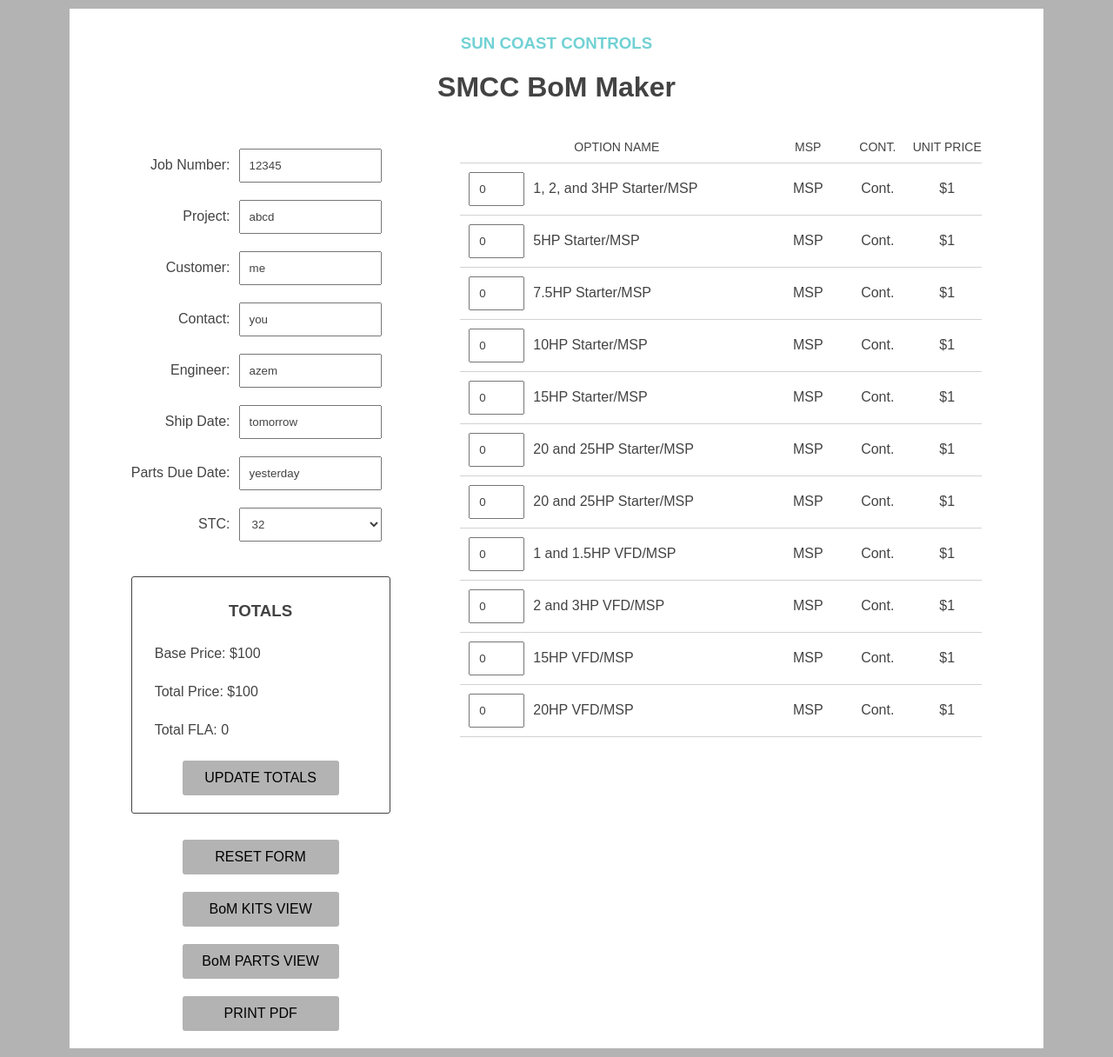
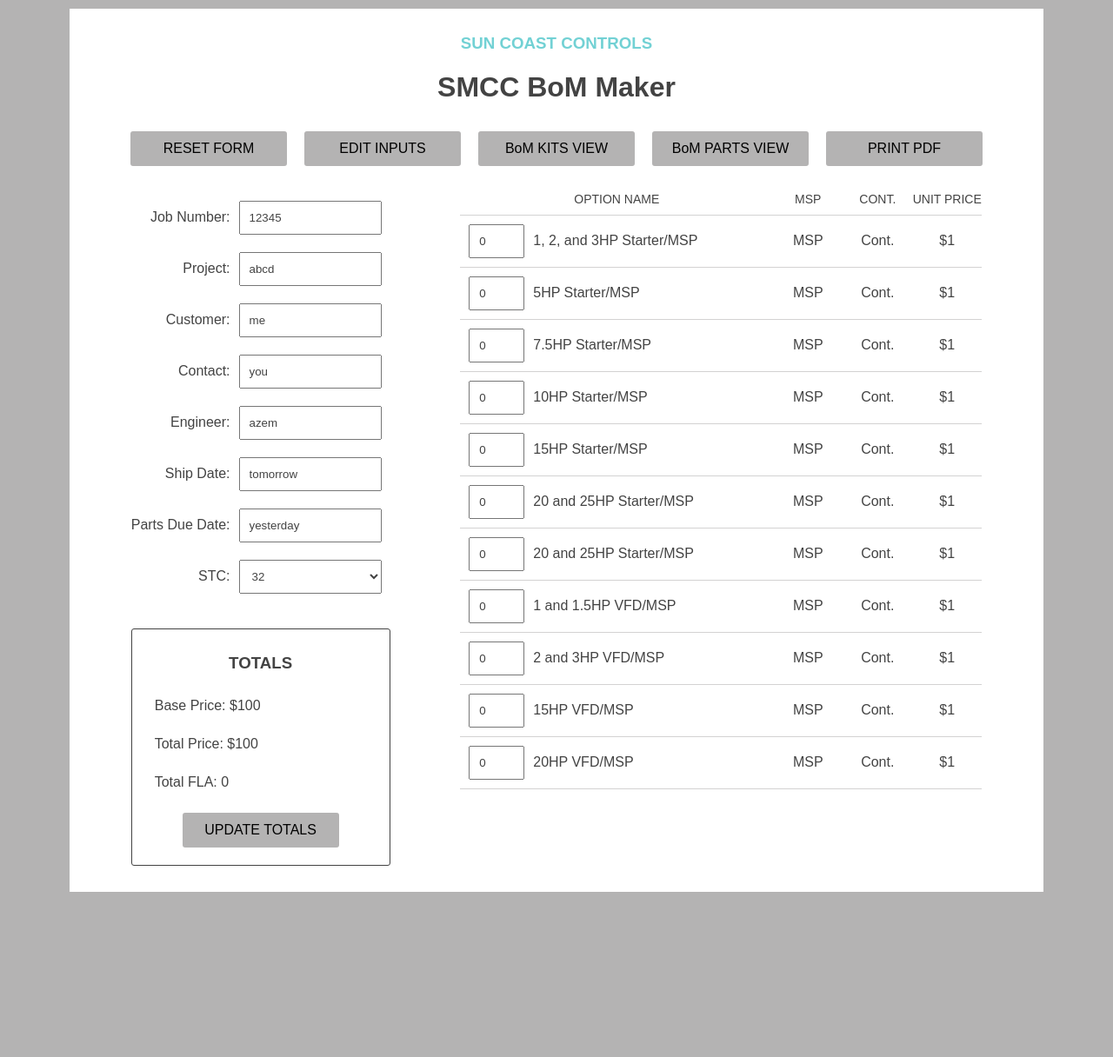
Before and after one commit to adashe/smcc-bom-maker, a React (Create React App) app: page / in a window 1280 px wide. Shown: the whole page at 87% size. After the commit the page ends 1036 px from the top, so only its background shows below. Built offline with nearby package versions, Linux system fonts and the light colour scheme.

Commit message:
added navbar

```diff
--- a/src/App.js
+++ b/src/App.js
@@ -7,6 +7,7 @@ import kitsData from "./data/kits.json";
 import partsData from "./data/parts.json";
 import { ProjectInfo } from "./ProjectInfo";
 import { PDF } from "./PDF";
+import { Navigation } from "./Navigation";
 
 export default function App() {
     const initialProjectInfo = {
@@ -38,6 +39,10 @@ export default function App() {
     const [totalFLA, setTotalFLA] = useState(0);
     const [page, setPage] = useState("forms");
 
+    function handleShowForms() {
+        handleUpdateTotals();
+        setPage("forms");
+    }
     function handleShowBomKits() {
         handleUpdateTotals();
         setPage("kits");
@@ -51,11 +56,6 @@ export default function App() {
     function handleShowPDF() {
         handleUpdateTotals();
         setPage("pdf");
-    }
-
-    function handleShowForms() {
-        handleUpdateTotals();
-        setPage("forms");
     }
 
     function handleReset() {
@@ -132,21 +132,24 @@ export default function App() {
     return (
         <div className="App">
             <Header />
+            <Navigation
+                handleReset={handleReset}
+                handleShowForms={handleShowForms}
+                handleShowBomKits={handleShowBomKits}
+                handleShowBomParts={handleShowBomParts}
+                handleShowPDF={handleShowPDF}
+            />
             {page === "forms" && (
                 <Forms
                     basePrice={basePrice}
                     totalPrice={totalPrice}
                     totalFLA={totalFLA}
-                    handleReset={handleReset}
                     handleChangeProjectInfo={handleChangeProjectInfo}
                     handleChange={handleChange}
                     handleUpdateTotals={handleUpdateTotals}
                     assembly={assembly}
                     projectInfo={projectInfo}
                     kitsData={kitsData}
-                    handleShowBomKits={handleShowBomKits}
-                    handleShowBomParts={handleShowBomParts}
-                    handleShowPDF={handleShowPDF}
                 />
             )}
             {page === "kits" && (
@@ -154,9 +157,6 @@ export default function App() {
                     assembly={assembly}
                     kitsData={kitsData}
                     partsData={partsData}
-                    handleShowForms={handleShowForms}
-                    handleShowBomParts={handleShowBomParts}
-                    handleShowPDF={handleShowPDF}
                 >
                     <ProjectInfo
                         projectInfo={projectInfo}
@@ -169,9 +169,6 @@ export default function App() {
                     assembly={assembly}
                     kitsData={kitsData}
                     partsData={partsData}
-                    handleShowForms={handleShowForms}
-                    handleShowBomKits={handleShowBomKits}
-                    handleShowPDF={handleShowPDF}
                 >
                     <ProjectInfo
                         projectInfo={projectInfo}
@@ -179,14 +176,7 @@ export default function App() {
                     />
                 </BomPartsView>
             )}
-            {page === "pdf" && (
-                <PDF
-                    projectInfo={projectInfo}
-                    handleShowForms={handleShowForms}
-                    handleShowBomKits={handleShowBomKits}
-                    handleShowBomParts={handleShowBomParts}
-                />
-            )}
+            {page === "pdf" && <PDF projectInfo={projectInfo} />}
         </div>
     );
 }
--- a/src/BomKitsView.js
+++ b/src/BomKitsView.js
@@ -1,14 +1,4 @@
-import { Button } from "./Button";
-
-export function BomKitsView({
-    assembly,
-    kitsData,
-    partsData,
-    handleShowForms,
-    handleShowBomParts,
-    handleShowPDF,
-    children,
-}) {
+export function BomKitsView({ assembly, kitsData, partsData, children }) {
     const selectedKitsArr = kitsData.filter((kit) => assembly[kit.id] > 0);
 
     return (
@@ -24,12 +14,6 @@ export function BomKitsView({
                         key={kit.id}
                     />
                 ))}
-            </div>
-
-            <div>
-                <Button handleClick={handleShowForms}>EDIT INPUTS</Button>
-                <Button handleClick={handleShowBomParts}>BoM PARTS VIEW</Button>
-                <Button handleClick={handleShowPDF}>PRINT PDF</Button>
             </div>
         </div>
     );
--- a/src/BomPartsView.js
+++ b/src/BomPartsView.js
@@ -1,14 +1,4 @@
-import { Button } from "./Button";
-
-export function BomPartsView({
-    assembly,
-    kitsData,
-    partsData,
-    handleShowForms,
-    handleShowBomKits,
-    handleShowPDF,
-    children,
-}) {
+export function BomPartsView({ assembly, kitsData, partsData, children }) {
     // Build a partsBom from the assembly object with the parts numbers and their quantities
     let partsBom = {};
 
@@ -41,10 +31,6 @@ export function BomPartsView({
                     />
                 ))}
             </div>
-
-            <Button handleClick={handleShowForms}>EDIT INPUTS</Button>
-            <Button handleClick={handleShowBomKits}>BoM KITS VIEW</Button>
-            <Button handleClick={handleShowPDF}>PRINT PDF</Button>
         </div>
     );
 }
--- a/src/Forms.js
+++ b/src/Forms.js
@@ -8,16 +8,13 @@ export function Forms({
     basePrice,
     totalPrice,
     totalFLA,
-    handleReset,
     handleChangeProjectInfo,
     handleChange,
     handleUpdateTotals,
     assembly,
     projectInfo,
     kitsData,
-    handleShowBomKits,
-    handleShowBomParts,
-    handleShowPDF,
+    children,
 }) {
     return (
         <div className="container">
@@ -35,16 +32,7 @@ export function Forms({
                         UPDATE TOTALS
                     </Button>
                 </Totals>
-                <div className="button-bank">
-                    <Button handleClick={handleReset}>RESET FORM</Button>
-                    <Button handleClick={handleShowBomKits}>
-                        BoM KITS VIEW
-                    </Button>
-                    <Button handleClick={handleShowBomParts}>
-                        BoM PARTS VIEW
-                    </Button>
-                    <Button handleClick={handleShowPDF}>PRINT PDF</Button>
-                </div>
+                {children}
             </div>
 
             <div>
--- /dev/null
+++ b/src/Navigation.js
@@ -0,0 +1,19 @@
+import { Button } from "./Button";
+
+export function Navigation({
+    handleReset,
+    handleShowForms,
+    handleShowBomKits,
+    handleShowBomParts,
+    handleShowPDF,
+}) {
+    return (
+        <div>
+            <Button handleClick={handleReset}>RESET FORM</Button>
+            <Button handleClick={handleShowForms}>EDIT INPUTS</Button>
+            <Button handleClick={handleShowBomKits}>BoM KITS VIEW</Button>
+            <Button handleClick={handleShowBomParts}>BoM PARTS VIEW</Button>
+            <Button handleClick={handleShowPDF}>PRINT PDF</Button>
+        </div>
+    );
+}
--- a/src/PDF.js
+++ b/src/PDF.js
@@ -1,23 +1,13 @@
-import { Button } from "./Button";
 import { Letterhead } from "./Letterhead";
 
-export function PDF({
-    projectInfo,
-    handleShowForms,
-    handleShowBomKits,
-    handleShowBomParts,
-}) {
+export function PDF({ projectInfo, children }) {
     return (
         <div>
+            {children}
             <Letterhead />
             <PDFProjectInfo projectInfo={projectInfo} />
             <PDFShippingInfo />
             <PDFItemization />
-            <div>
-                <Button handleClick={handleShowForms}>EDIT INPUTS</Button>
-                <Button handleClick={handleShowBomKits}>BoM KITS VIEW</Button>
-                <Button handleClick={handleShowBomParts}>BoM PARTS VIEW</Button>
-            </div>
         </div>
     );
 }
```
